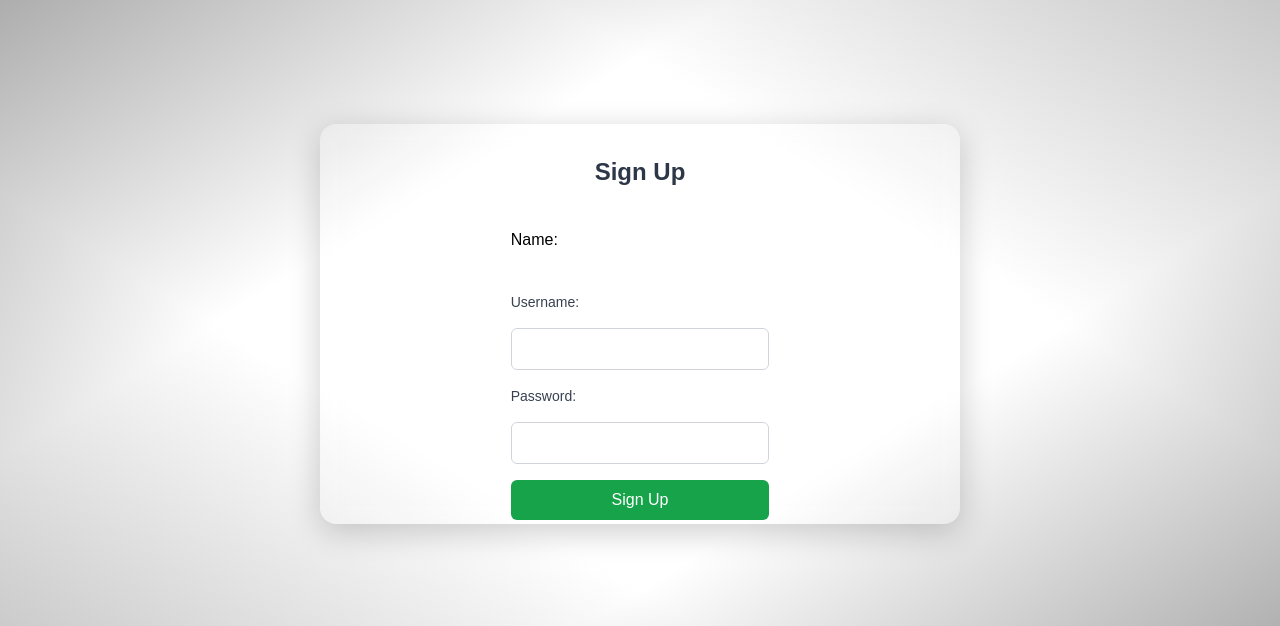
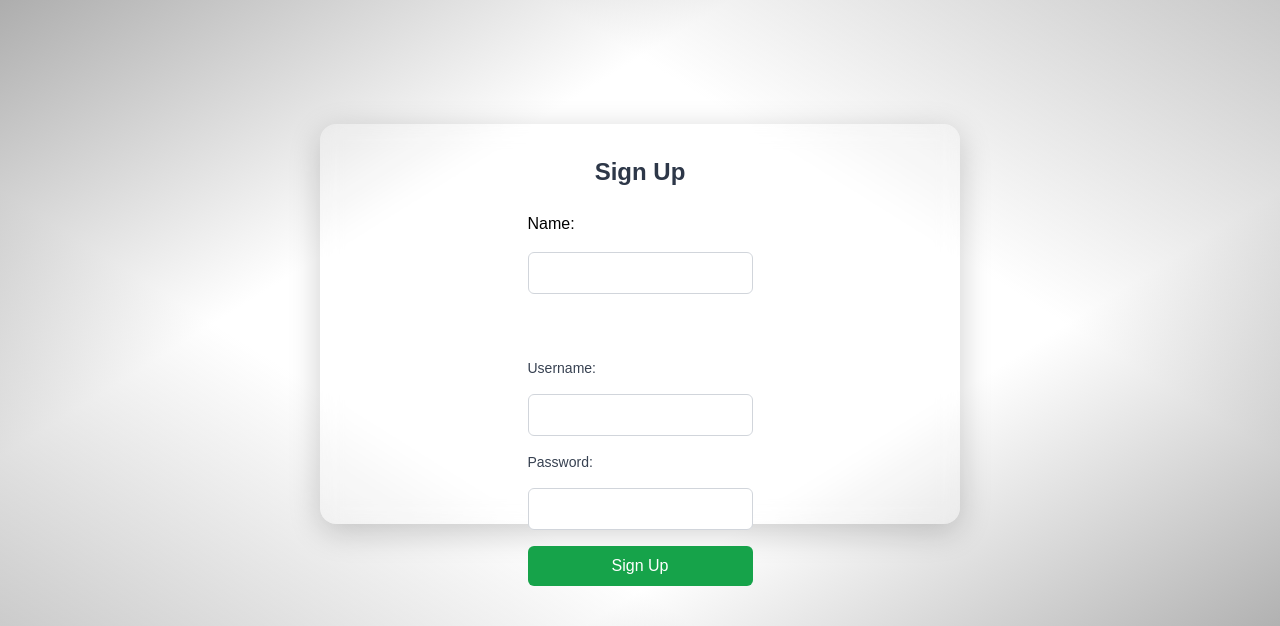
Before and after one commit to nlee1025git/FaithGallery, a Flask app: page /sign_up in a window 1280 px wide. Shown: the part 76-702 px from the top of the page. Run offline with Flask 3, Linux system fonts and the light colour scheme; some libraries are stand-ins or nearby versions.

Commit message:
frontend on sign up.html
matching the each display

```diff
--- a/backend/templates/sign_up.html
+++ b/backend/templates/sign_up.html
@@ -18,7 +18,7 @@
 
     <form action="/create_account" method="post" class="space-y-4">
         <label for="name">Name:</label>
-        <input type="text" id="name" name="name" value="{{name}}" required><br><br>
+        <input type="text" id="name" name="name" value="{{name}}" required class="mt-1 block w-full p-2 border border-gray-300 rounded-md"><br><br>
 
         <label for="username" class="block text-sm font-medium text-gray-700">Username:</label>
         <input type="text" id="username" name="username" value="{{username}}" required class="mt-1 block w-full p-2 border border-gray-300 rounded-md">
```
